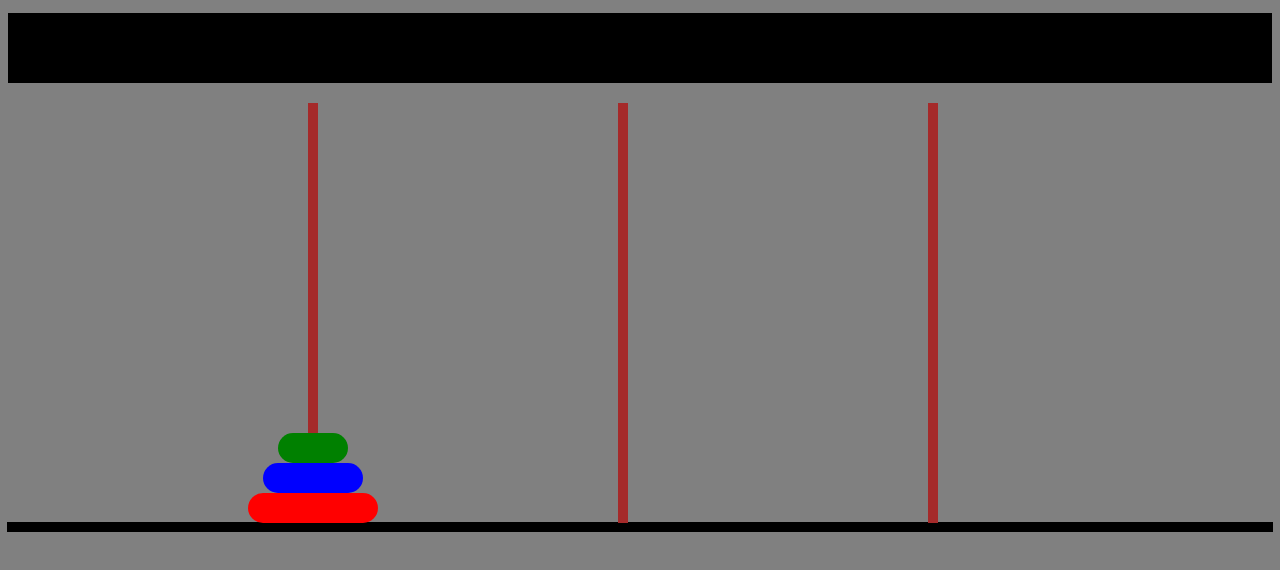
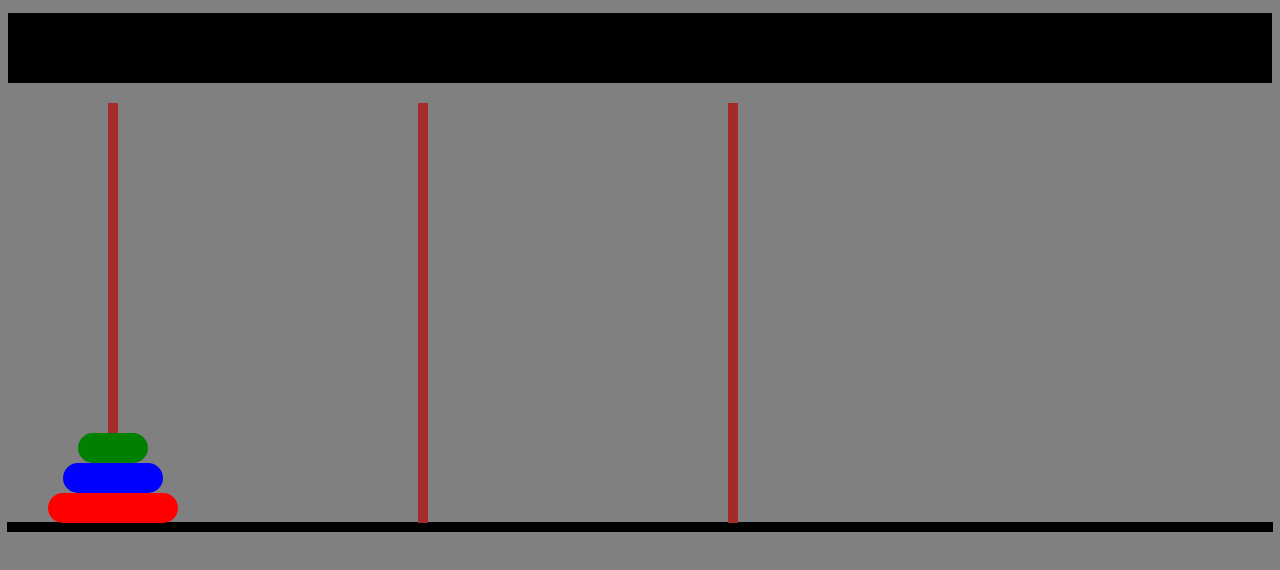
Before and after one commit to sakthiumasekar/TowerOfHanoi, a plain HTML site: page index.html in a window 1280 px wide. Shown: the part 46-616 px from the top of the page. Drawn offline with Linux system fonts and the light colour scheme.

Commit message:
Update styles.css

```diff
--- a/styles.css
+++ b/styles.css
@@ -17,7 +17,7 @@ body{
 .container{
     display: flex;
     gap: 25rem;
-    padding:20px 300px 0;
+    padding:20px 100px 0;
 }
 
 hr{
```
